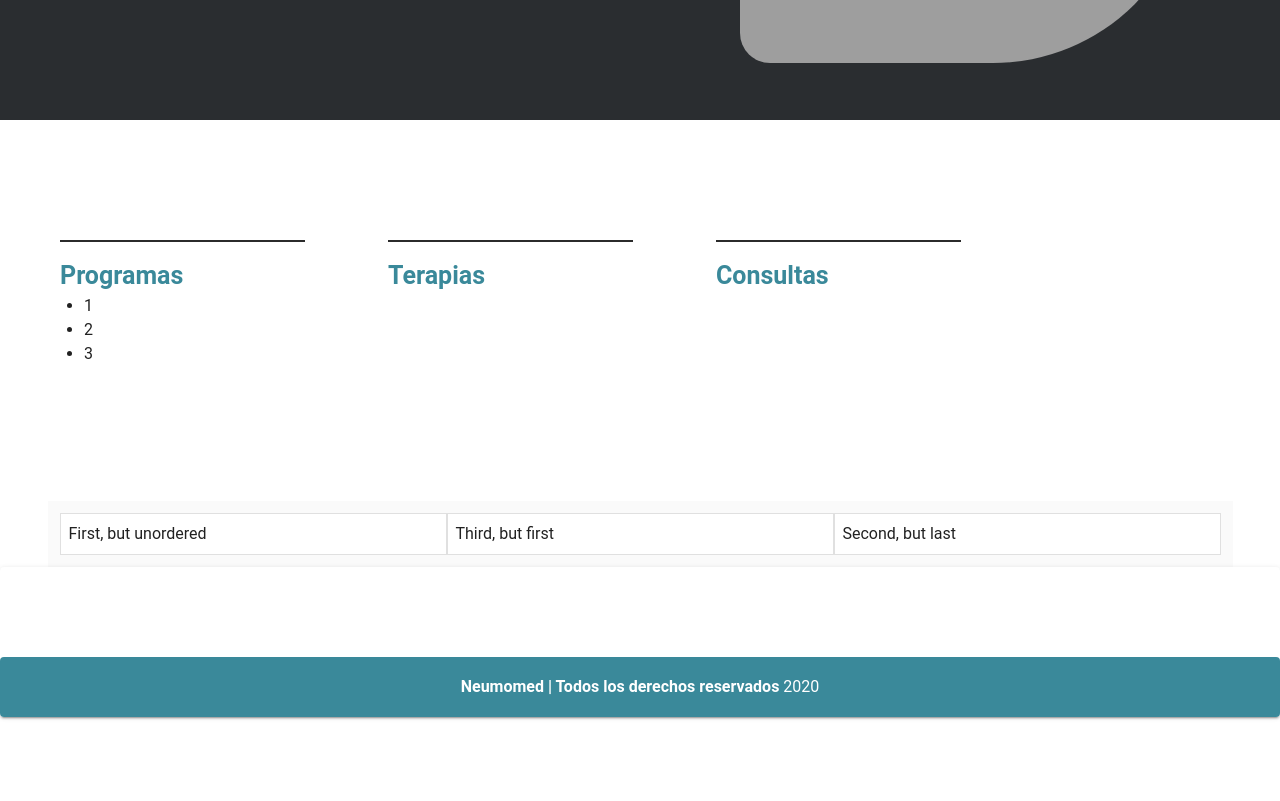
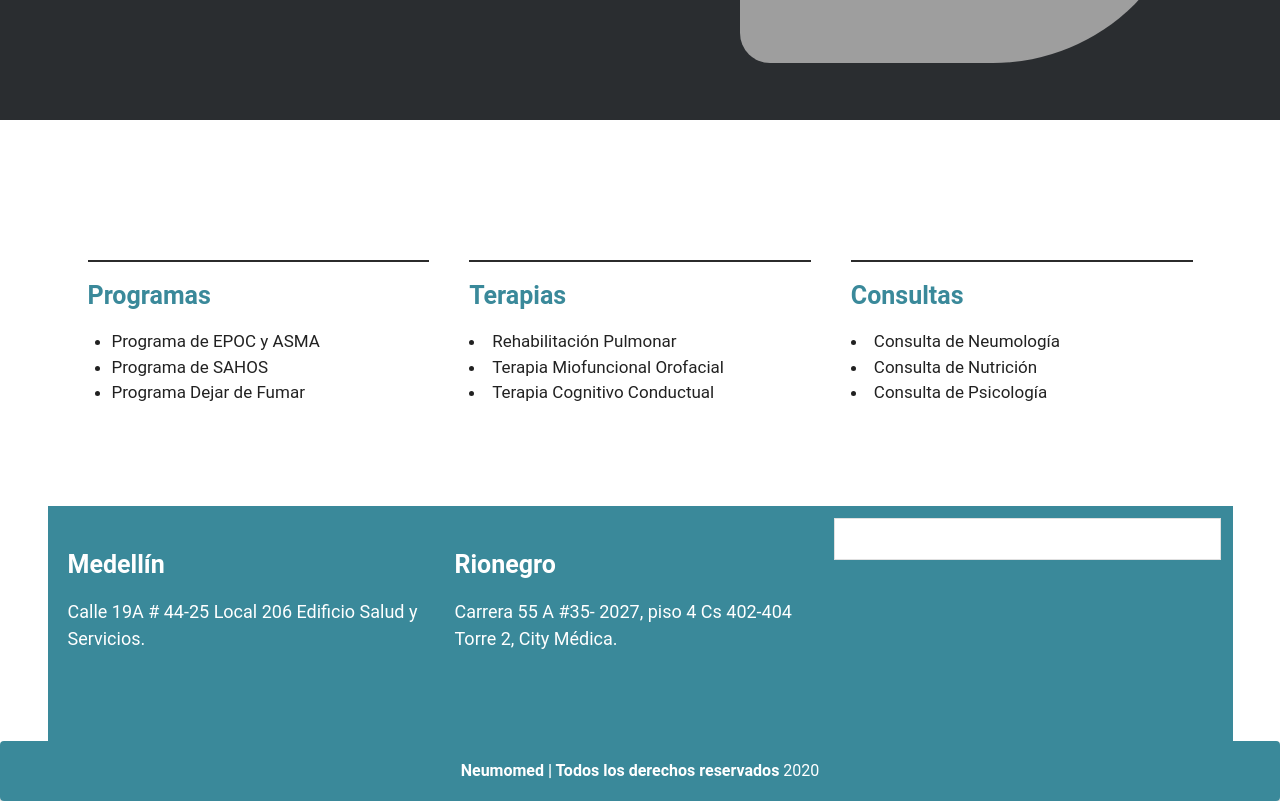
Before and after one commit to berriop-prog/prueba-nue, a Vue app: page / in a window 1280 px wide. Shown: the part 860-1661 px from the top of the page. Before the commit the page ends 1577 px from the top, so only its background shows below. Built offline with nearby package versions, Linux system fonts and the light colour scheme; grey boxes are pictures that could not be loaded; a small style sheet from the web is missing.

Commit message:
apariencia escritorio con componentes footer, direction, card agregados

```diff
--- a/src/components/Card.vue
+++ b/src/components/Card.vue
@@ -1,29 +1,65 @@
 <template>
-  <div
-    style="width: 100%; heigth: 332px; padding: 80px 20px; display: flex; flex-direction: row"
+  <v-container
+    style="width: 100%; heigth: 332px; padding: 80px 20px; background-color: #ffffff;"
   >
-    <div style="width: 328px; heigth: 317px; padding: 40px">
-      <div style="width: 245px; heigth: 237px; border-top: 2px solid #2B2B2B; padding: 15px 0px">
-          <h3 style="font-size: 25px; color: #3A899A">Programas</h3>
+    <v-row no-gutters>
+      <v-col>
+        <v-card class="pa-5 mt-5" outlined tile style="border: none; ">
+          <h3 style="font-size: 25px; color: #3A899A; margin: 20px 0 0 0;;  padding: 15px 0; border-top: 2px solid #2B2B2B">
+            Programas
+          </h3>
           <ul>
-              <li>1</li>
-              <li>2</li>
-              <li>3</li>
+            <li style="font-size: 17px" v-for="programa in programas">
+              {{ programa }}
+            </li>
           </ul>
-      </div>
-    </div>
-    <div style="width: 328px; heigth: 317px; padding: 40px">
-      <div style="width: 245px; heigth: 237px; border-top: 2px solid #2B2B2B; padding: 15px 0px">
-          <h3 style="font-size: 25px; color: #3A899A">Terapias</h3>
-      </div>
-    </div>
-    <div style="width: 328px; heigth: 317px; padding: 40px">
-      <div style="width: 245px; heigth: 237px; border-top: 2px solid #2B2B2B; padding: 15px 0px">
-          <h3 style="font-size: 25px; color: #3A899A">Consultas</h3>
-      </div>
-    </div>
-  </div>
+        </v-card>
+      </v-col>
+      <v-col order="12">
+        <v-card class="pa-5 mt-5" outlined tile style="border: none">
+          <h3 style="font-size: 25px; color: #3A899A; margin: 20px 0 0 0;  padding: 15px 0; border-top: 2px solid #2B2B2B">
+            Consultas
+          </h3>
+          <li style="font-size: 17px" v-for="consulta in consultas">
+            {{ consulta }}
+          </li>
+        </v-card>
+      </v-col>
+      <v-col order="1">
+        <v-card class="pa-5 mt-5" outlined tile style="border: none">
+          <h3 style="font-size: 25px; color: #3A899A; margin: 20px 0 0 0;  padding: 15px 0; border-top: 2px solid #2B2B2B">
+            Terapias
+          </h3>
+          <li style="font-size: 17px" v-for="terapia in terapias">
+            {{ terapia }}
+          </li>
+        </v-card>
+      </v-col>
+    </v-row>
+  </v-container>
 </template>
+
 <script>
-export default {};
+export default {
+  name: 'Card',
+  data() {
+    return {
+      programas: [
+        'Programa de EPOC y ASMA',
+        'Programa de SAHOS',
+        'Programa Dejar de Fumar',
+      ],
+      terapias: [
+        'Rehabilitación Pulmonar',
+        'Terapia Miofuncional Orofacial',
+        'Terapia Cognitivo Conductual',
+      ],
+      consultas: [
+        'Consulta de Neumología',
+        'Consulta de Nutrición',
+        'Consulta de Psicología',
+      ],
+    };
+  },
+};
 </script>
--- a/src/components/Direction.vue
+++ b/src/components/Direction.vue
@@ -1,31 +1,22 @@
 <template>
- <v-container class="grey lighten-5">
+  <v-container
+    style="height:235px; width:1185px; margin-bottom: 20px ; width: 100%; background-color: #3A899A; color: white">
     <v-row no-gutters>
       <v-col>
-        <v-card
-          class="pa-2"
-          outlined
-          tile
-        >
-          First, but unordered
+        <v-card class="pa-2 mt-5" outlined tile style="background-color: #3A899A; color: white; border: none">
+          <h3 style="font-size: 25px; margin-bottom: 15px">Medellín</h3>
+          <p style="font-size: 18px">Calle 19A # 44-25 Local 206 Edificio Salud y Servicios.</p>
         </v-card>
       </v-col>
       <v-col order="12">
-        <v-card
-          class="pa-2"
-          outlined
-          tile
-        >
-          Second, but last
+        <v-card class="pa-2" outlined tile>
+         <img/>
         </v-card>
       </v-col>
       <v-col order="1">
-        <v-card
-          class="pa-2"
-          outlined
-          tile
-        >
-          Third, but first
+        <v-card class="pa-2 mt-5" outlined tile style="background-color: #3A899A; color: white; border:none">
+           <h3 style="font-size: 25px; margin-bottom: 15px">Rionegro</h3>
+          <p style="font-size: 18px">Carrera 55 A #35- 2027, piso 4 Cs 402-404  Torre 2, City Médica.</p>
         </v-card>
       </v-col>
     </v-row>
@@ -33,7 +24,5 @@
 </template>
 
 <script>
-export default {
-
-}
+export default {};
 </script>
--- a/src/components/Footer.vue
+++ b/src/components/Footer.vue
@@ -1,5 +1,5 @@
 <template>
-      <v-card height="150">
+      <v-card height="40">
     <v-footer
       absolute
       style="background-color: #3A899A; color: white"
```
Also changed, not shown: src/App.vue (+5 -5 lines).
